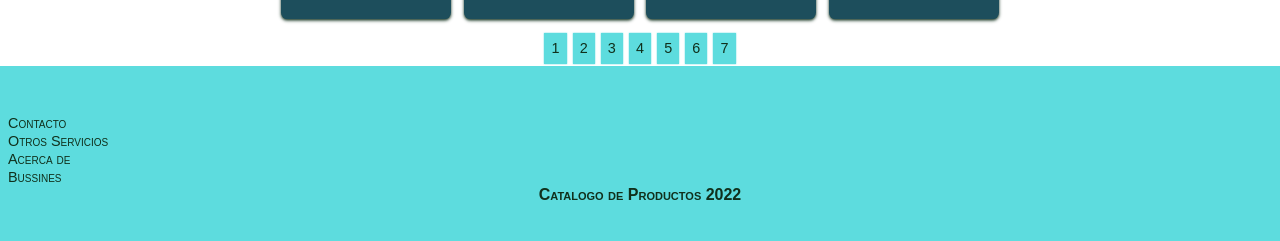
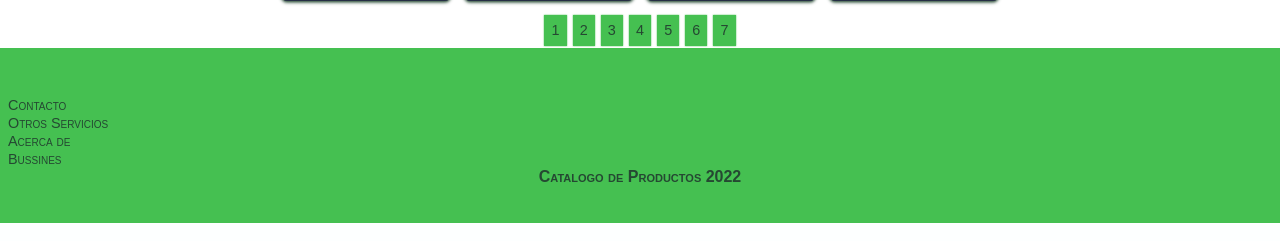
Before and after one commit to LenninPa/Catalogo, a PHP site: page / in a window 1280 px wide. Shown: the part 915-1156 px from the top of the page. Run offline with PHP 8.4, Linux system fonts and the light colour scheme.

Commit message:
Esta es la segunda version

```diff
--- a/css/main.css
+++ b/css/main.css
@@ -115,18 +115,18 @@
 .carousel_main .carousel_img_container {
   width: 100%;
   height: 100%;
-  margin-left: auto;
+  margin: auto;
   background-size: cover;
   background-repeat: no-repeat;
   background-position: center;
   -webkit-animation: addd 20s infinite;
           animation: addd 20s infinite;
-  -webkit-animation-timing-function: cubic-bezier(0, 3.09, 0.3, 0.78);
-          animation-timing-function: cubic-bezier(0, 3.09, 0.3, 0.78);
+  -webkit-animation-timing-function: cubic-bezier(0, 3.5, 0.3, 0.65);
+          animation-timing-function: cubic-bezier(0, 3.5, 0.3, 0.65);
 }
 @-webkit-keyframes addd {
   16.66% {
-    background-image: url(../img/adhesivosadd.png);
+    background-image: url(../img/newadd1.png);
   }
   33.33% {
     background-image: url(../img/decoracionadd.png);
@@ -310,22 +308,22 @@ body::-webkit-scrollbar-thumb {
 .container_pages .container_pages_cont .container_pages_nums {
   padding: 0.5em;
   margin: 0.2em;
-  color: #10301C;
+  color: #254832;
   font-size: 0.8em;
   font-variant: small-caps;
   -webkit-transition: 0.5s;
   transition: 0.5s;
   font-size: 0.9em;
-  background: #5DDCDE;
-  -webkit-box-shadow: 0 0 0.1em #5DDCDE;
-          box-shadow: 0 0 0.1em #5DDCDE;
+  background: #45c051;
+  -webkit-box-shadow: 0 0 0.1em #45c051;
+          box-shadow: 0 0 0.1em #45c051;
 }
 .container_pages .container_pages_cont .container_pages_nums:hover {
   -webkit-transition: 0.5s;
   transition: 0.5s;
   background: white;
   color: black;
-  border-color: #10301C;
+  border-color: #254832;
 }
 
 .content_footer {
@@ -340,13 +338,13 @@ body::-webkit-scrollbar-thumb {
   -webkit-box-direction: normal;
       -ms-flex-direction: column;
           flex-direction: column;
-  border-top: 10px solid #5DDCDE;
+  border-top: 10px solid #45c051;
   -webkit-box-pack: center;
       -ms-flex-pack: center;
           justify-content: center;
   padding: 0.5em;
   position: relative;
-  background: #5DDCDE;
+  background: #45c051;
 }
 .content_footer .content_footer_nav {
   width: 50%;
@@ -354,7 +352,7 @@ body::-webkit-scrollbar-thumb {
 .content_footer .content_footer_nav .content_footer_nav_list .content_footer_nav_list_link {
   font-size: 0.9em;
   position: relative;
-  color: #10301C;
+  color: #254832;
 }
 .content_footer .content_footer_nav .content_footer_nav_list .content_footer_nav_list_link:hover:before {
   width: 100%;
@@ -364,14 +362,14 @@ body::-webkit-scrollbar-thumb {
   content: "";
   width: 0%;
   height: 2px;
-  background: #10301C;
+  background: #254832;
   position: absolute;
   -webkit-transition: 0.5s;
   transition: 0.5s;
 }
 .content_footer .content_footer_credits {
   padding: 0.5em;
-  color: #10301C;
+  color: #254832;
   font-weight: bolder;
   position: relative;
   -webkit-box-pack: center;
@@ -399,7 +397,7 @@ body::-webkit-scrollbar-thumb {
   content: "";
   width: 0%;
   height: 2px;
-  background: #10301C;
+  background: #254832;
   position: absolute;
   -webkit-transition: 0.5s;
   transition: 0.5s;
--- a/index.php
+++ b/index.php
@@ -1,6 +1,3 @@
-<?php
-	include 'php/contsomechild.php';
-?>
 <!DOCTYPE html>
 <html lang="es">
 <head>
--- a/js/main.js
+++ /dev/null
@@ -1 +0,0 @@
-const HeaderDoc = document.querySelector(".header");
--- a/scss/components/colors.scss
+++ b/scss/components/colors.scss
@@ -1,3 +1,3 @@
-$greyone: #1D4E5C;
-$greenone: #10301C;//oscuro
-$greentwo: #5DDCDE;//claro
+$greyone: #262e45;
+$greenone: #254832;//oscuro
+$greentwo: #45c051;//claro
--- a/scss/main.scss
+++ b/scss/main.scss
@@ -28,10 +28,9 @@ body::-webkit-scrollbar-thumb{
 	}
 	.container_products{
 		width: 100%;
-		margin:auto;
+
 		height: 100%;
 		padding: .3em;
-		margin:auto;
 		display: flex;
 		flex-wrap: wrap;
 		justify-content: center;
```
Also changed, not shown: other parts of css/main.css (+19 -21 lines), scss/components/carousel.scss (+5 -6 lines), img/newadd1.png (added).
